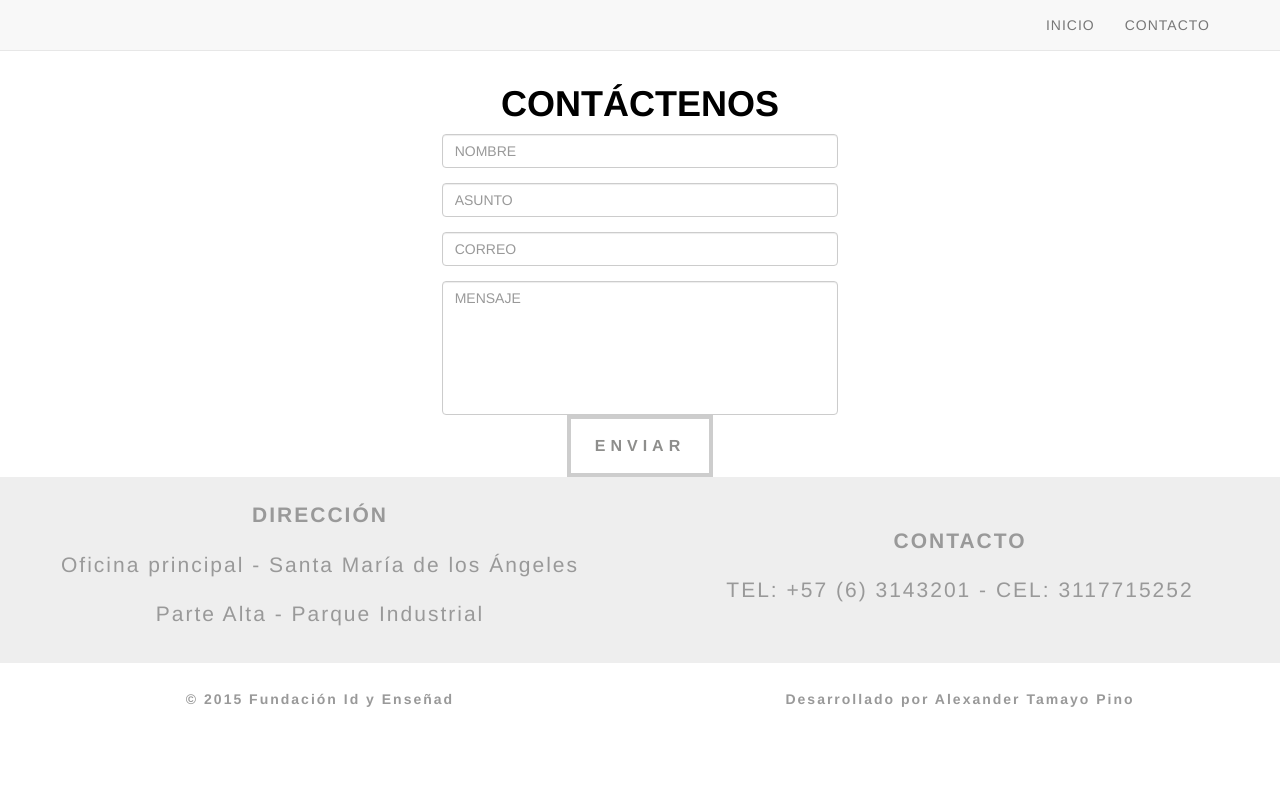
After one commit to AlexTama/FUNDACION-ENSENAD, a PHP site: page /contacto.php in a window 1280 px wide. The commit adds this page. Run offline with PHP 8.4, Linux system fonts and the light colour scheme; some libraries are stand-ins or nearby versions.

Commit message:
subiendo cambios

```diff
--- a/auditorio.php
+++ b/auditorio.php
@@ -107,7 +107,7 @@
 		<div class="row">
 			<div class="col-md-12 text-center margin-corrector">
 				<!-- SANTA MARÍA DE LOS ÁNGELES -->
-				<div class="col-md-6 betania profile">
+				<div class="col-md-6 santa-maria profile">
 					<h3 class="lead">SANTA MARÍA DE LOS ÁNGELES</h3>
 					<a href="santa_maria.php" class="ghost-button-links">VISITAR SITIO</a>
 				</div>
--- a/betania.php
+++ b/betania.php
@@ -107,7 +107,7 @@
 		<div class="row">
 			<div class="col-md-12 text-center margin-corrector">
 				<!-- SANTA MARÍA DE LOS ÁNGELES -->
-				<div class="col-md-6 betania profile">
+				<div class="col-md-6 santa-maria profile">
 					<h3 class="lead">SANTA MARÍA DE LOS ÁNGELES</h3>
 					<a href="santa_maria.php" class="ghost-button-links">VISITAR SITIO</a>
 				</div>
--- /dev/null
+++ b/contacto.php
@@ -0,0 +1,57 @@
+<!DOCTYPE html>
+<html lang="es">
+<head>
+	<!-- META TAGS AND CSS STYLE FOR THE WEB SITE -->
+	<?php include 'includes/headers.php'; ?>
+
+	<title>Santa María de los Ángeles | Fundación Id y Enseñad</title>
+</head>
+<body>
+
+	<!-- *************************************** -->
+	<!-- FIRST SECTION -->
+	<!-- menu -->
+	<!-- *************************************** -->
+	<section class="container-fluid">
+		<div class="row">
+			<div class="col-md-12" style="padding:5% 0 0;">
+
+				<!-- MENU -->
+				<?php include 'includes/menu.php'; ?>
+
+				<h1 class="text-center" style="color:#000000;"><b>CONTÁCTENOS</b></h1>
+			</div>
+		</div>
+	</section>
+
+	<section class="container-fluid">
+		<div class="row">
+			<div class="col-md-offset-4 col-md-4">
+				<form>
+					<div class="form-group">
+						<input type="text" class="form-control" id="exampleInputEmail1" placeholder="NOMBRE">
+					</div>
+				  	<div class="form-group">
+				    	<input type="text" class="form-control" id="exampleInputPassword1" placeholder="ASUNTO">
+				  	</div>
+				  	<div class="form-group">
+					    <input type="email" class="form-control" id="exampleInputEmail1" placeholder="CORREO">
+					 </div>
+					 <textarea class="form-control" rows="6" placeholder="MENSAJE" style="resize:none;" ></textarea>
+					 <div class="text-center">
+				  		<a class="ghost-button-profile" style="letter-spacing:5px;" href=""><b>ENVIAR</b></a>
+					 </div>
+				</form>
+			</div>
+		</div>
+	</section>
+
+	<!-- ***************************************************************** -->
+	<!-- FOOTER -->
+	<!-- ***************************************************************** -->
+	<?php include 'includes/footer.php'; ?>
+
+	<!-- SCRIPTS FOR ANIMATION -->
+	<?php include 'includes/scripts.php'; ?>
+</body>
+</html>
--- a/css/style.css
+++ b/css/style.css
@@ -22,6 +22,17 @@ html, body {
 	font-size: 60px !important;
 	letter-spacing: 2px;
 }
+
+/******************************************/
+/* BOTONES INDEX */
+/******************************************/
+
+/* TODO: css code here */
+
+/******************************************/
+/* CONTACT FORM STYLE */
+/******************************************/
+
 
 
 /******************************************/
@@ -79,11 +90,6 @@ html, body {
     text-decoration: none;
 }
 
-/******************************************/
-/* BOTONES INDEX */
-/******************************************/
-
-/* TODO: css code here */
 
 /******************************************/
 /* SANTA MARÍA DE LOS ÁNGELES PROFILE     */
@@ -179,6 +185,17 @@ html, body {
     text-decoration: none;
 }
 
+/************* AUDITORIO ****************/
+
+.auditorio{
+	background-image: url(../img/auditorio.jpg);
+	-webkit-background-size:cover;
+	-moz-background-size:cover;
+	-ms-background-size:cover
+	-o-background-size:cover;
+	background-size:cover;
+	margin: auto;
+}
 
 /************** BETANIA *****************/
 
@@ -192,11 +209,10 @@ html, body {
 	margin: auto;
 }
 
+/****** SANTA MARÍA DE LOS ÁNGELES ********/
 
-/************* AUDITORIO ****************/
-
-.auditorio{
-	background-image: url(../img/auditorio.jpg);
+.santa-maria{
+	background-image: url(../img/5736c9_9ea9b499c75b44c699b473600d4d3451.jpg);
 	-webkit-background-size:cover;
 	-moz-background-size:cover;
 	-ms-background-size:cover
--- a/includes/menu.php
+++ b/includes/menu.php
@@ -20,7 +20,7 @@
 					<a class="page-scroll" href="index.php">INICIO</a>
 				</li>
 				<li>
-					<a class="page-scroll" href="#contacto">CONTACTO</a>
+					<a class="page-scroll" href="contacto.php">CONTACTO</a>
 				</li>
 			</ul>
 		</div>
```
Also changed, not shown: 1 other file.
